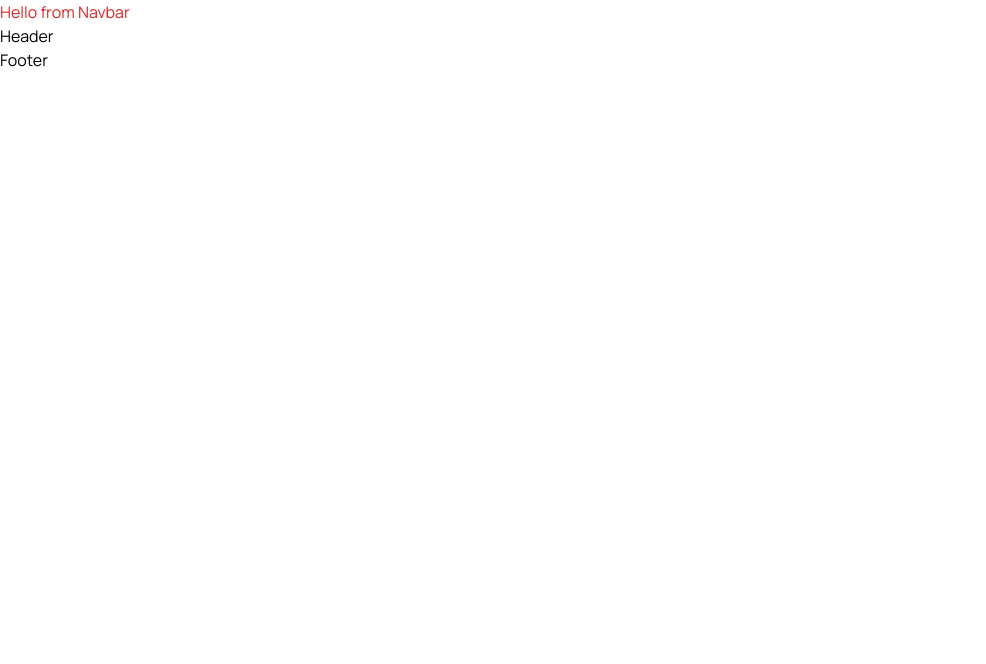
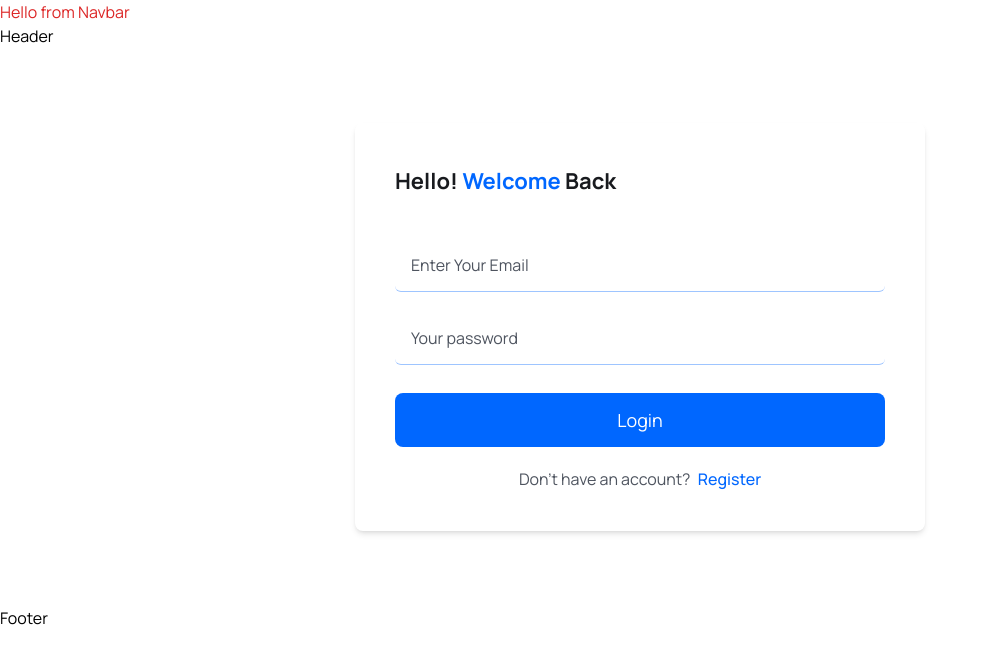
Before and after one commit to cgpakay/medibridge_frontend, a React (Vite) app: page /login in a window 1280 px wide. Shown: the top 664 px of the page, without its empty margins (0-986 px from the left). Built offline with nearby package versions, Linux system fonts and the light colour scheme; the HTML template or start-up script is replaced by a standard one.

Commit message:
plus login

```diff
--- a/src/App.jsx
+++ b/src/App.jsx
@@ -2,7 +2,11 @@
 import Layout from "./layout/Layout";
 
 function App() {
-  return <Layout />;
+  return (
+    <div>
+      <Layout />
+    </div>
+  );
 }
 
 export default App;
--- a/src/pages/Login.jsx
+++ b/src/pages/Login.jsx
@@ -1,7 +1,63 @@
-import React from "react";
+import React, { useState } from "react";
+import { Link } from "react-router-dom";
 
 const Login = () => {
-  return <div></div>;
+  const [formData, setFormData] = useState({ email: "", password: "" });
+
+  const handleChangeInput = (e) => {
+    setFormData({ ...formData, [e.target.name]: e.target.value });
+  };
+
+  return (
+    <section className="px-5 lg:px-0">
+      <div className="w-full max-w-[570px] mx-auto rounded-lg shadow-md md:p-10">
+        <h3 className="text-headingColor text-[22px] leading-9 font-bold mb-10">
+          Hello! <span className="text-primaryColor">Welcome</span> Back
+        </h3>
+
+        <form className="py-4 md:py-0">
+          <div className="mb-5">
+            <input
+              type="email"
+              placeholder="Enter Your Email"
+              name="email"
+              value={formData.email}
+              onChange={handleChangeInput}
+              className="w-full px-4 py-3 border-b border-solid border-[#0066ff61] focus:outline-none focus:border-b-primaryColor text-[16px] leading-7 text-headingColor placeholder:text-textColor rounded-md cursor-pointer"
+              required
+            />
+          </div>
+          <div className="mb-5">
+            <input
+              type="password"
+              placeholder="Your password"
+              name="password"
+              value={formData.password}
+              onChange={handleChangeInput}
+              className="w-full px-4 py-3 border-b border-solid border-[#0066ff61] focus:outline-none focus:border-b-primaryColor text-[16px] leading-7 text-headingColor placeholder:text-textColor rounded-md cursor-pointer"
+              required
+            />
+          </div>
+          <div className="mt-7">
+            <button
+              type="submit"
+              className="w-full bg-primaryColor text-white text-[18px] leading-[30px] rounded-lg px-4 py-3"
+            >
+              Login
+            </button>
+          </div>
+
+          <p className="mt-5 text-textColor text-center">
+            {" "}
+            Don&apos;t have an account?{" "}
+            <Link to="/register" className="text-primaryColor font-medium ml-1">
+              Register
+            </Link>{" "}
+          </p>
+        </form>
+      </div>
+    </section>
+  );
 };
 
 export default Login;
```
